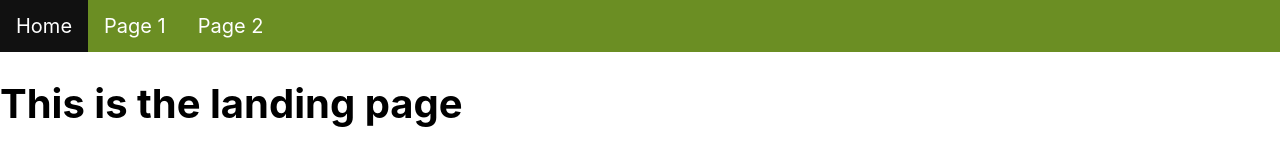
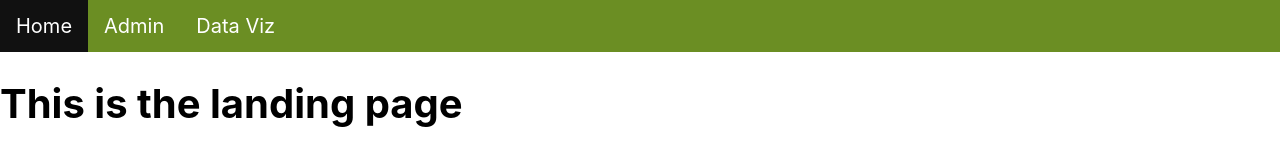
Before and after one commit to cornellh4i/ctw-admin, a React (Create React App) app in the folder frontend/: page / in a window 1280 px wide. Shown: the top 160 px of the page. Built offline with nearby package versions, Linux system fonts and the light colour scheme.

Commit message:
edited page names

```diff
--- a/frontend/src/App.tsx
+++ b/frontend/src/App.tsx
@@ -16,8 +16,8 @@ function App() {
       <Routes>
 
         <Route path="/" element={<Landing />} />
-        <Route path="/page1" element={<Admin />} />
-        <Route path="/page2" element={<Data_viz />} />
+        <Route path="/admin" element={<Admin />} />
+        <Route path="/dataviz" element={<Data_viz />} />
 
       </Routes>
 
--- a/frontend/src/components/navbar.tsx
+++ b/frontend/src/components/navbar.tsx
@@ -7,8 +7,8 @@ const Navbar = () => {
     <nav>
       <ul>
         <li><Link to="/">Home</Link></li>
-        <li><Link to="/page1">Page 1</Link></li>
-        <li><Link to="/page2">Page 2</Link></li>
+        <li><Link to="/admin">Admin</Link></li>
+        <li><Link to="/dataviz">Data Viz</Link></li>
       </ul>
     </nav>
   );
```
